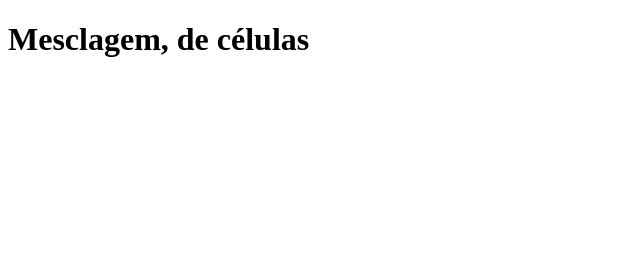
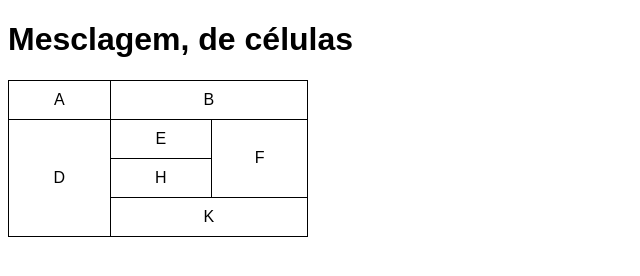
Before and after one commit to maiermariane/html-css, a plain HTML site: page exercicios/ex023/tabela003.html in a window 1280 px wide. Shown: the whole page, without its empty margins (0-640 px from the left). Drawn offline with Linux system fonts and the light colour scheme.

Commit message:
mesclagem de tabela
aprendendo a mesclar tabelas com "colspan" e "rowspan"

```diff
--- a/exercicios/ex023/tabela003.html
+++ b/exercicios/ex023/tabela003.html
@@ -5,24 +5,46 @@
     <meta http-equiv="X-UA-Compatible" content="IE=edge">
     <meta name="viewport" content="width=device-width, initial-scale=1.0">
     <title>Tabelas</title>
+    <style>
+        body {
+            font-family: Arial, Helvetica, sans-serif;
+        }
+
+        table {
+            border-collapse: collapse;
+            width: 300px;
+        }
+
+        td {
+            border: 1px solid black;
+            padding: 10px;
+            text-align: center;
+        }
+    </style>
 
 </head>
 <body>
     <h1>Mesclagem, de células</h1>
     <table>
         <tr>
-            <td></td>
-            <td></td>
-            <td></td>
+            <td>A</td>
+            <td colspan="2">B</td>
+
         </tr>
         <tr>
-            <td></td>
-            <td></td>
-            <td></td>
+            <td rowspan="3 ">D</td>
+            <td>E</td>
+            <td rowspan="2">F</td>
         </tr>
         <tr>
-            <td></td>
-            <td></td>
+
+            <td>H</td>
+
+        </tr>
+        <tr>
+
+            <td colspan="2">K</td>
+
         </tr>
     </table>
 </body>
```
